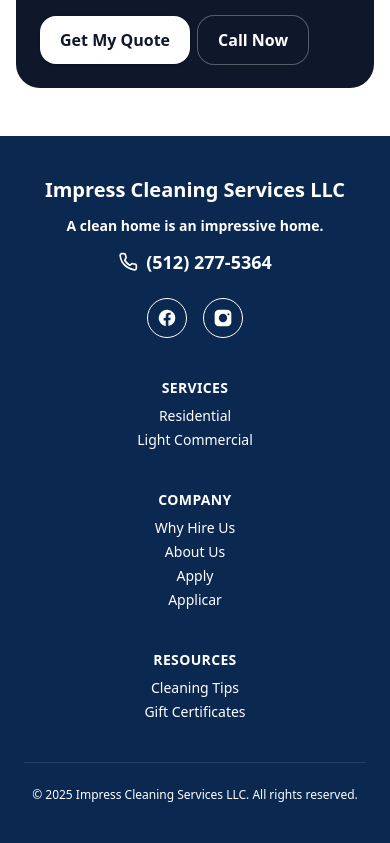
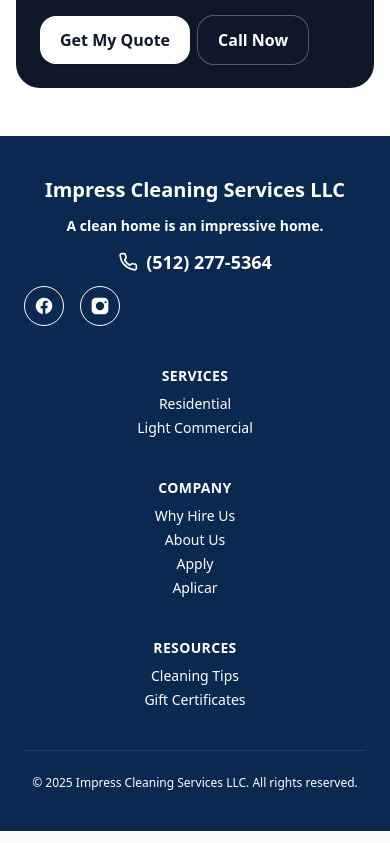
Before and after one commit to resp23f/impress-cleaning-site, a Next.js app: page / in a window 390 px wide. Shown: the part 3355-4198 px from the top of the page. Built offline with nearby package versions, Linux system fonts and the light colour scheme.

Commit message:
Fix mobile input sizing on quote form (Start Date, Frequency, Notes) for iPhone layout

```diff
--- a/src/components/Footer.jsx
+++ b/src/components/Footer.jsx
@@ -50,7 +50,7 @@ aria-hidden="true"
 <span>(512) 277-5364</span>
 </a>
 
-<div className="flex gap-3 mt-3 justify-center sm:justify-start">
+<div className="flex flex-col sm:flex-row justify-center sm:justify-between gap-8 sm:gap-12 text-center sm:text-left">
 <div className="flex items-center gap-4 pt-2">
 
             <SocialIcon href="https://www.facebook.com/share/19vUj9gptf/?mibextid=wwXIfr" label="Facebook">
@@ -73,8 +73,9 @@ aria-hidden="true"
     </div>
 </div>
 </div>
+
 {/* Services */}
-<div>
+  <div className="flex-1">
     <h4 className="text-sm font-semibold mb-2 text-[#A9E5BB] uppercase tracking-wide">
       Services
     </h4>
@@ -85,7 +86,7 @@ aria-hidden="true"
   </div>
 
   {/* Company */}
-<div>
+  <div className="flex-1">
     <h4 className="text-sm font-semibold mb-2 text-[#A9E5BB] uppercase tracking-wide">
       Company
     </h4>
@@ -93,12 +94,12 @@ aria-hidden="true"
       <li>Why Hire Us</li>
       <li>About Us</li>
       <li>Apply</li>
-    <li>Applicar</li>
+      <li>Aplicar</li>
     </ul>
   </div>
 
  {/* Resources */}
-<div>
+  <div className="flex-1">
     <h4 className="text-sm font-semibold mb-2 text-[#A9E5BB] uppercase tracking-wide">
       Resources
     </h4>
```
Lines whose indentation alone changed are shown as unchanged.
